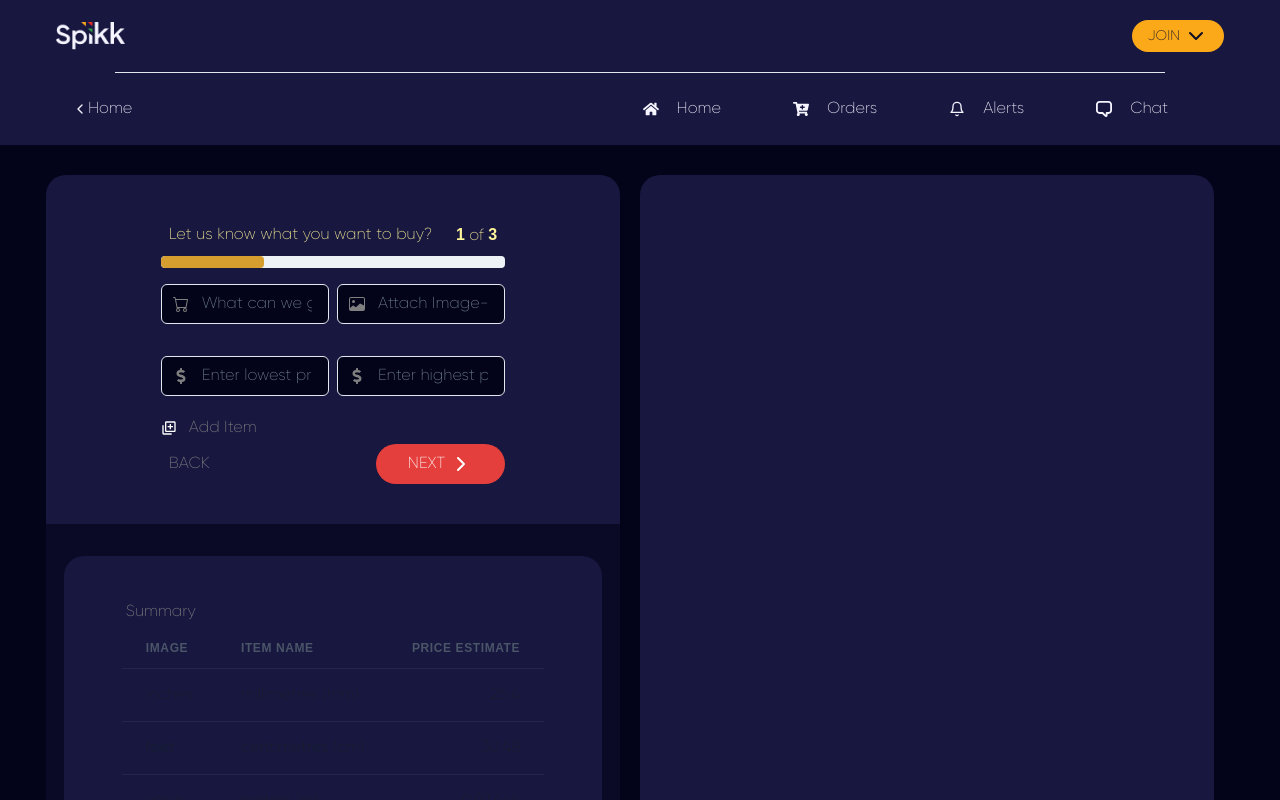
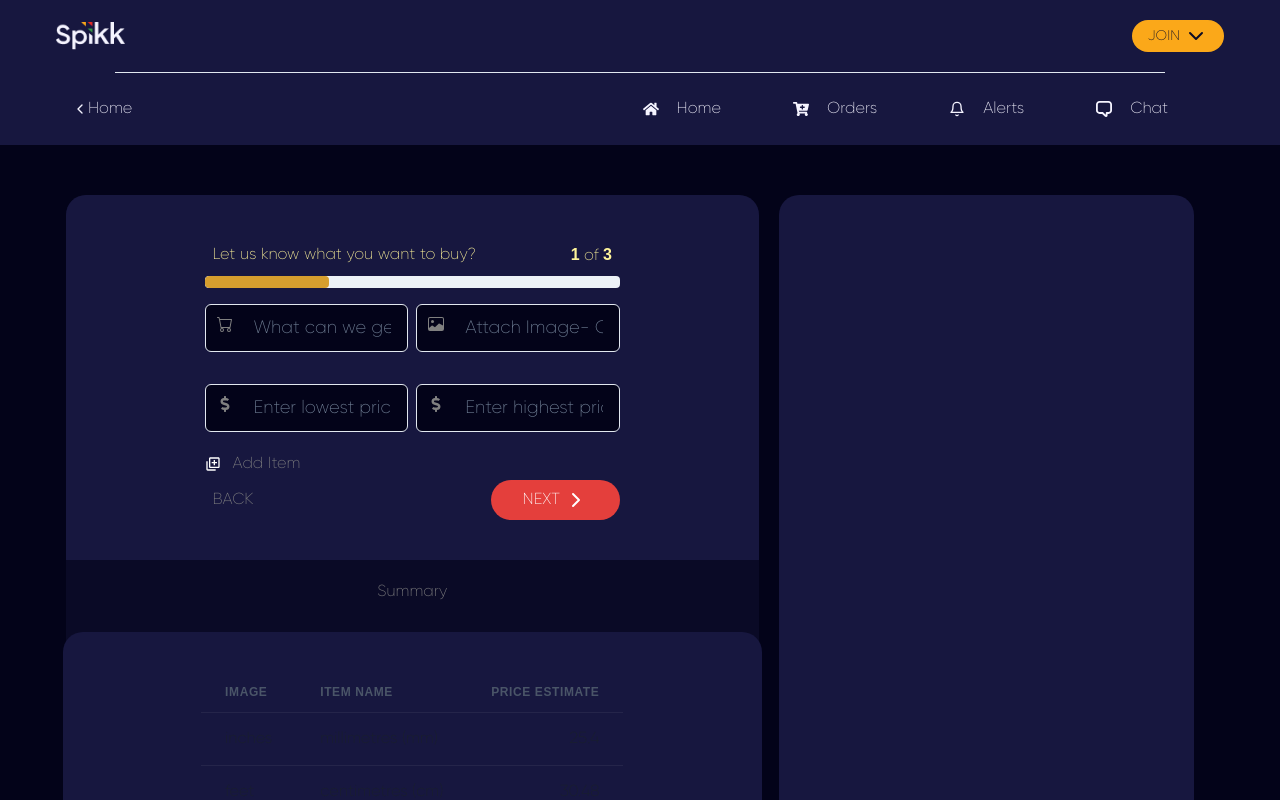
Before and after one commit to cargle-org/spikk-web-frontend, a React (Create React App) app: page /buy-anything in a window 1280 px wide. Shown: the top 800 px of the page. Built offline with nearby package versions, Linux system fonts and the light colour scheme; a web font is replaced by a local one.

Commit message:
modif to Buy anything body

```diff
--- a/src/pages/BuyAnything/BuyAnything.tsx
+++ b/src/pages/BuyAnything/BuyAnything.tsx
@@ -16,8 +16,8 @@ function BuyAnything2() {
             <InnerHeader/>
             <Container maxW='container.x1' bg='spikk-inner-page-bg'>
 
-                <Flex p={30} align={'left'} flexDirection={{base: 'column-reverse', xs: 'column-reverse', sm: 'column-reverse', md: 'row', lg: 'row'}}>
-                    <VStack w={'full'}  bgColor={"spikk-box-bg"} borderRadius={"20px"} >
+                <Flex p={50} align={'left'} flexDirection={{base: 'column-reverse', xs: 'column-reverse', sm: 'column-reverse', md: 'row', lg: 'row'}}>
+                    <VStack w={'container.xl'} maxW={'1000'} bgColor={"spikk-box-bg"} borderRadius={"20px"} >
 
                         <Box borderTopRadius={"20px"} borderBottomRadius={"0px"} px={"20%"} py={10} bgColor={"spikk-inner-header-bg"} >
 
@@ -50,14 +50,14 @@ function BuyAnything2() {
                                     pointerEvents='none'
                                     children={<BsCart color='gray' />}
                                     />
-                                    <Input colorScheme={'blue'} bgColor={'spikk-inner-page-bg'} variant='outline' placeholder='What can we get you?'></Input>
+                                    <Input size={'lg'} colorScheme={'blue'} bgColor={'spikk-inner-page-bg'} variant='outline' placeholder='What can we get you?'></Input>
                                 </InputGroup>
                                 <InputGroup>
                                     <InputLeftElement
                                     pointerEvents='none'
                                     children={<BsImage color='gray' /> }
                                     />
-                                    <Input bgColor={'spikk-inner-page-bg'} variant='outline' placeholder='Attach Image- Optional'></Input>
+                                    <Input size={'lg'} bgColor={'spikk-inner-page-bg'} variant='outline' placeholder='Attach Image- Optional'></Input>
                                 </InputGroup>
                             </HStack>
                             <HStack py={4}>
@@ -66,14 +66,14 @@ function BuyAnything2() {
                                     pointerEvents='none'
                                     children={<FaDollarSign color="gray"/>}
                                     />
-                                    <Input bgColor={'spikk-inner-page-bg'} variant='outline' placeholder='Enter lowest price estimate'></Input>
+                                    <Input size={'lg'} bgColor={'spikk-inner-page-bg'} variant='outline' placeholder='Enter lowest price estimate'></Input>
                                 </InputGroup>
                                 <InputGroup>
                                     <InputLeftElement
                                     pointerEvents='none'
                                     children={ <FaDollarSign color="gray"/>}
                                     />
-                                    <Input bgColor={'spikk-inner-page-bg'} variant='outline' placeholder='Enter highest price estimate'></Input>
+                                    <Input size={'lg'} bgColor={'spikk-inner-page-bg'} variant='outline' placeholder='Enter highest price estimate'></Input>
                                 </InputGroup>
 
                             </HStack>
@@ -120,8 +120,6 @@ function BuyAnything2() {
 
                         </Box>
                         <Spacer/>
-
-                        <Box px={"10%"} borderRadius={"20px"} bgColor={"spikk-inner-header-bg"} py={'10'} mt={'4'} style={{'marginBottom': "40px"}}>
                         <Flex>
                             <Box p='1'>
                                 <Text color={'gray'}>
@@ -130,6 +128,9 @@ function BuyAnything2() {
                             </Box>
                             <Spacer />
                         </Flex>
+
+                        <Box px={"20%"} borderRadius={"20px"} bgColor={"spikk-inner-header-bg"} py={'10'} mt={'4'} style={{'marginBottom': "40px"}}>
+
                             <VStack>
                                 <TableContainer>
                                     <Table variant='simple' colorScheme={'whiteAlpha'}>
@@ -165,7 +166,7 @@ function BuyAnything2() {
                             </VStack>
                         </Box>
                     </VStack>
-                    <VStack w={'full'} mx={5} bgColor={"spikk-inner-header-bg"} borderRadius={"20px"}>
+                    <VStack w={'container.md'}  mx={5} bgColor={"spikk-inner-header-bg"} borderRadius={"20px"}>
                         <Box borderRadius={"20px"} p={30}>
 
                         </Box>
```
Lines whose indentation alone changed are shown as unchanged.
